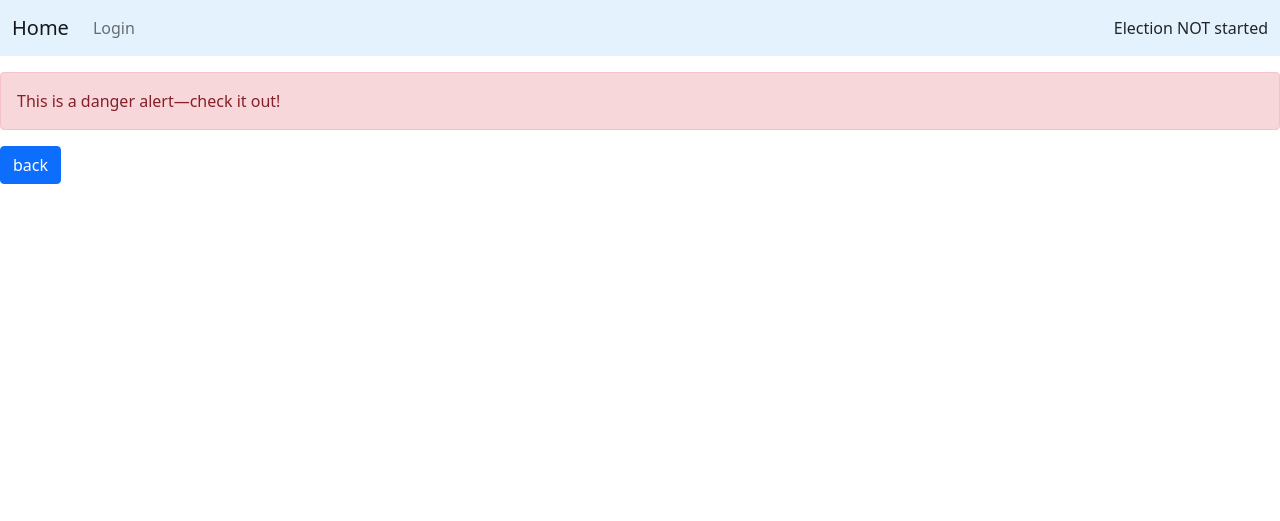
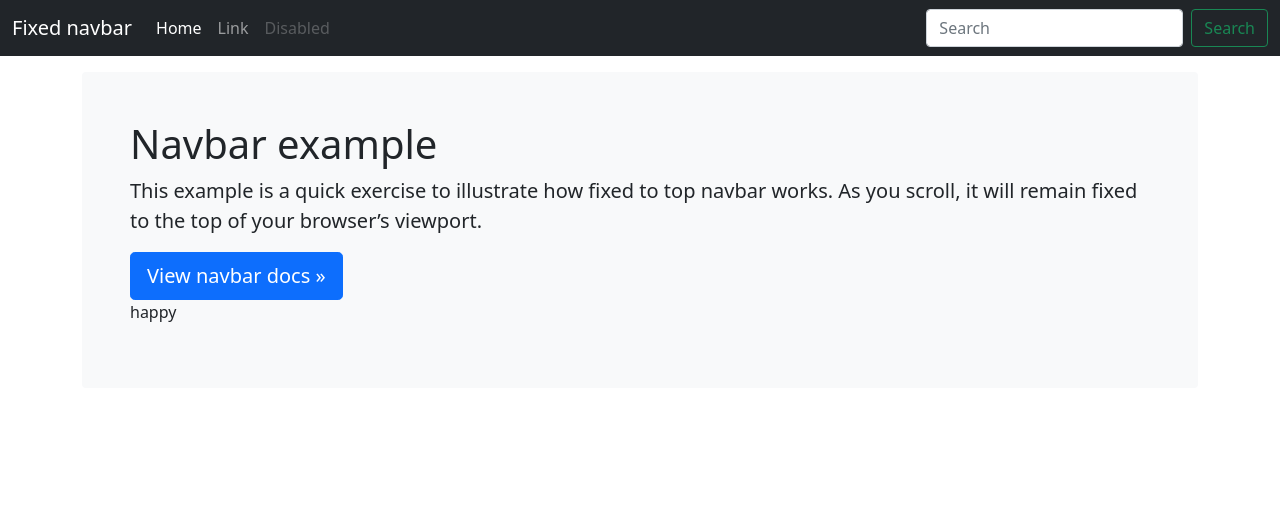
Before and after one commit to IgnatiousVarghese/Election-Management-System, a Django app: template election_site/templates/error.html in a window 1280 px wide. Shown: the top 521 px of the page. Run offline with Django 3.2, Linux system fonts and the light colour scheme; the template is opened without the code that fills it, so the values that code supplies are empty.

Commit message:
no changes.

```diff
--- a/election_site/election/views_authenticate.py
+++ b/election_site/election/views_authenticate.py
@@ -143,7 +143,6 @@ def login(request):
 
 
 def logout(request):
-
 	if request.method == "GET":
 		if request.session.has_key('is_authenticated'):
 			del request.session['is_authenticated']
--- a/election_site/templates/error.html
+++ b/election_site/templates/error.html
@@ -1,11 +1,100 @@
+<!doctype html>
+<html lang="en">
 
-{% extends 'base.html' %}
-{% block content %}
+<head>
+	<meta charset="utf-8">
+	<meta name="viewport" content="width=device-width, initial-scale=1">
+	<!-- Bootstrap CSS -->
+	<link href="https://cdn.jsdelivr.net/npm/bootstrap@5.0.2/dist/css/bootstrap.min.css" rel="stylesheet"
+		integrity="sha384-EVSTQN3/azprG1Anm3QDgpJLIm9Nao0Yz1ztcQTwFspd3yD65VohhpuuCOmLASjC" crossorigin="anonymous">
 
-<div class="alert alert-danger" role="alert">
-    This is a danger alert—check it out!
-    {{error}}
-  </div>
-  <a name="" id="" class="btn btn-primary" href="{{back}}" role="button">back</a>
+	<script src="https://ajax.googleapis.com/ajax/libs/jquery/3.5.1/jquery.min.js"></script>
 
-{% endblock %}
+	<style>
+		.bd-placeholder-img {
+			font-size: 1.125rem;
+			text-anchor: middle;
+			-webkit-user-select: none;
+			-moz-user-select: none;
+			user-select: none;
+		}
+
+		@media (min-width: 768px) {
+			.bd-placeholder-img-lg {
+				font-size: 3.5rem;
+			}
+		}
+
+		body {
+			min-height: 75rem;
+			padding-top: 4.5rem;
+		}
+	</style>
+</head>
+
+<body>
+	<script>
+		console.log($);
+		$(document).ready(function() {
+			console.log('document is ready');
+			console.log($('div'));
+			console.log($('#1').text("happy").text());
+		});
+	</script>
+
+	<nav class="navbar navbar-expand-md navbar-dark fixed-top bg-dark">
+		<div class="container-fluid">
+			<a class="navbar-brand" href="#">Fixed navbar</a>
+			<button class="navbar-toggler" type="button" data-bs-toggle="collapse" data-bs-target="#navbarCollapse"
+				aria-controls="navbarCollapse" aria-expanded="false" aria-label="Toggle navigation">
+				<span class="navbar-toggler-icon"></span>
+			</button>
+			<div class="collapse navbar-collapse" id="navbarCollapse">
+				<ul class="navbar-nav me-auto mb-2 mb-md-0">
+					<li class="nav-item">
+						<a class="nav-link active" aria-current="page" href="#">Home</a>
+					</li>
+					<li class="nav-item">
+						<a class="nav-link" href="#">Link</a>
+					</li>
+					<li class="nav-item">
+						<a class="nav-link disabled" href="#" tabindex="-1" aria-disabled="true">Disabled</a>
+					</li>
+				</ul>
+				<form class="d-flex">
+					<input class="form-control me-2" type="search" placeholder="Search" aria-label="Search">
+					<button class="btn btn-outline-success" type="submit">Search</button>
+				</form>
+			</div>
+		</div>
+	</nav>
+
+	<main class="container">
+		<div class="bg-light p-5 rounded">
+			<h1>Navbar example</h1>
+			<p class="lead">This example is a quick exercise to illustrate how fixed to top navbar works. As you
+				scroll, it will remain fixed to the top of your browser’s viewport.</p>
+			<a class="btn btn-lg btn-primary" href="/docs/5.0/components/navbar/" role="button">View navbar docs
+				&raquo;</a>
+				<p id = "1">
+					hello
+				</p>
+		</div>
+	</main>
+
+
+	<!-- Optional JavaScript; choose one of the two! -->
+
+	<!-- Option 1: Bootstrap Bundle with Popper -->
+	<script src="https://cdn.jsdelivr.net/npm/bootstrap@5.0.2/dist/js/bootstrap.bundle.min.js"
+		integrity="sha384-MrcW6ZMFYlzcLA8Nl+NtUVF0sA7MsXsP1UyJoMp4YLEuNSfAP+JcXn/tWtIaxVXM"
+		crossorigin="anonymous"></script>
+
+	<!-- Option 2: Separate Popper and Bootstrap JS -->
+	<!--
+		<script src="https://cdn.jsdelivr.net/npm/@popperjs/core@2.9.2/dist/umd/popper.min.js" integrity="sha384-IQsoLXl5PILFhosVNubq5LC7Qb9DXgDA9i+tQ8Zj3iwWAwPtgFTxbJ8NT4GN1R8p" crossorigin="anonymous"></script>
+		<script src="https://cdn.jsdelivr.net/npm/bootstrap@5.0.2/dist/js/bootstrap.min.js" integrity="sha384-cVKIPhGWiC2Al4u+LWgxfKTRIcfu0JTxR+EQDz/bgldoEyl4H0zUF0QKbrJ0EcQF" crossorigin="anonymous"></script>
+		-->
+</body>
+
+</html>
```
